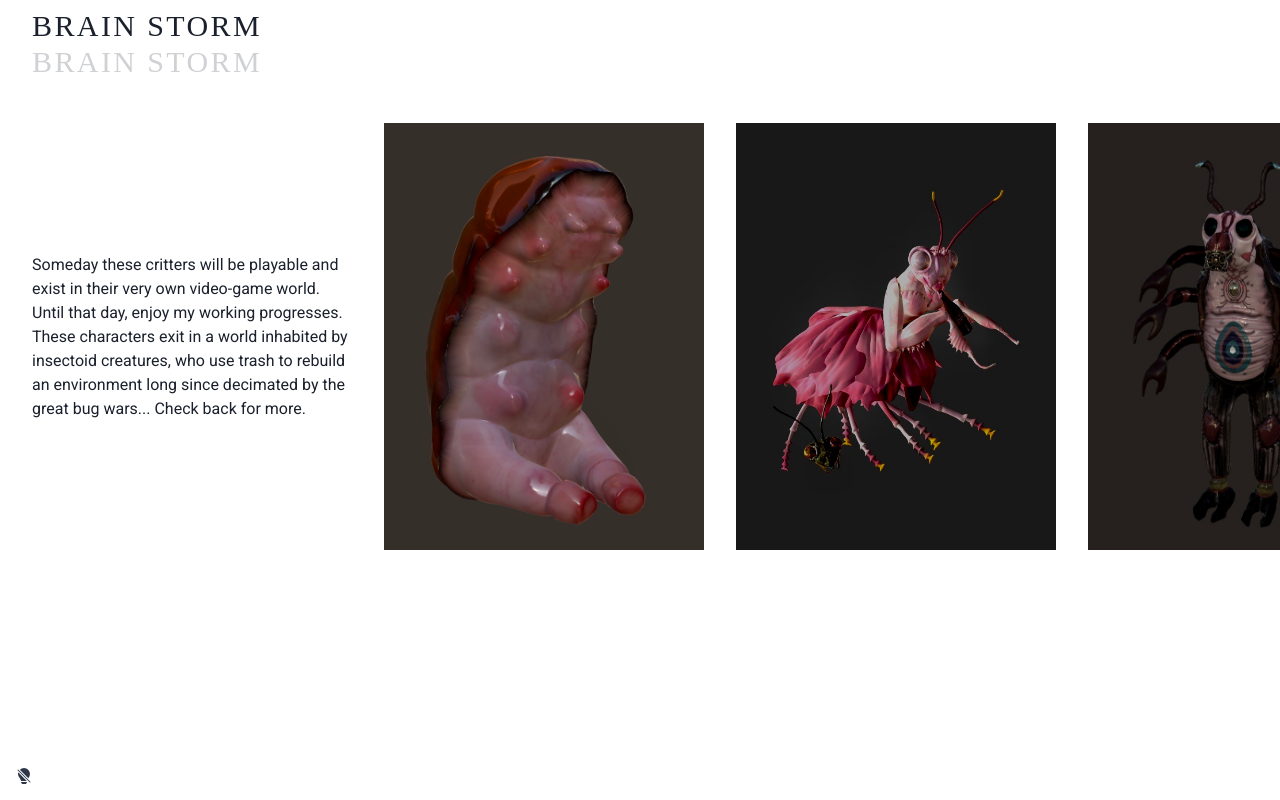
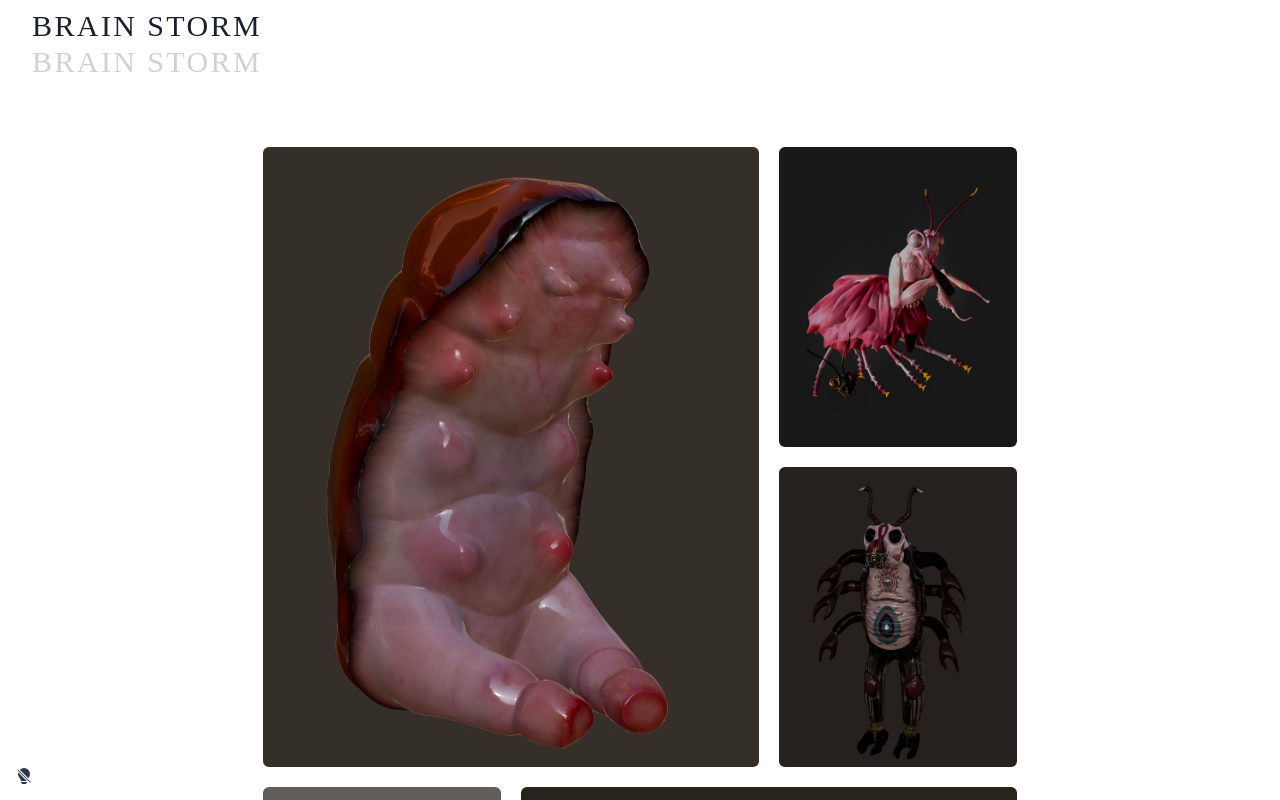
Before and after one commit to HannahBeattie/brainStorm, a Next.js app: page /characters in a window 1280 px wide. Shown: the top 800 px of the page. Built offline with nearby package versions, Linux system fonts and the light colour scheme; a web font is replaced by a local one.

Commit message:
fix missing monster pages

```diff
--- a/pages/characters.js
+++ b/pages/characters.js
@@ -1,111 +1,54 @@
-import {
-	Box,
-	HStack,
-	Image,
-	Modal,
-	ModalBody,
-	ModalCloseButton,
-	ModalContent,
-	ModalOverlay,
-	Text,
-	useDisclosure,
-	VStack,
-} from '@chakra-ui/react'
-import Head from 'next/head'
-import React, { useState } from 'react'
+import { Grid, GridItem, Image, VStack } from '@chakra-ui/react'
+import { useState } from 'react'
+import FadeIn from '~/components/animate/FadeIn'
+import getGridProps from '~/components/base/getGridProps'
+import { ImageModal, useImageModal } from '~/components/hooks/UseImageModal'
 
-function characters() {
+export default function Gallery() {
 	const monstPath = '/monsters'
 	const monstCount = 15
-	const monstUrls = []
+	const items = []
 	for (let ii = 0; ii < monstCount; ii++) {
-		monstUrls.push(`${monstPath}/${ii}.${ii === 9 ? 'png' : 'jpeg'}`)
+		items.push(`${monstPath}/${ii}.${ii === 9 ? 'png' : 'jpeg'}`)
 	}
-	const btnRef = React.useRef()
-	const { isOpen, onOpen, onClose } = useDisclosure()
-	const [selected, setSelected] = useState(monstUrls[0])
+	const { openImageNum, imageModalProps } = useImageModal({ items })
 	return (
-		<>
-			<Head>
-				<title>Character Design</title>
-			</Head>
+		<FadeIn>
+			<VStack
+				alignItems='center'
+				px={{ base: 4, md: 10 }}
+				pt={{ base: 4, md: 8 }}
+				spacing={4}
+			>
+				<Grid
+					gap={{ md: 5, base: '4' }}
+					maxW='6xl'
+					py={{ md: '6', base: '0' }}
+					templateColumns={{ md: 'repeat(3, 1fr)' }}
+					templateRows={{
+						md: `repeat(${Math.floor((monstCount * 2) / 3)}, 300px)`,
+					}}
+				>
+					{items.map((url, idx) => (
+						<GridItem key={url} {...getGridProps(idx)}>
+							<Image
+								borderRadius={'md'}
+								w='100%'
+								cursor={{ md: 'pointer' }}
+								boxShadow={'dark'}
+								h='100%'
+								flex='1'
+								alt={'3d character drawing'}
+								src={url}
+								fit='cover'
+								onClick={() => openImageNum(idx)}
+							/>
+						</GridItem>
+					))}
+				</Grid>
 
-			<HStack
-				display={{ base: 'none', md: 'flex' }}
-				maxW='100vw'
-				w='100vw'
-				overflowX='auto'
-				alignItems='center'
-				flex='1'
-				spacing='8'
-				p='8'
-			>
-				<Box minW={'20rem'}>
-					<Text>
-						Someday these critters will be playable and exist in their very own
-						video-game world. Until that day, enjoy my working progresses. These
-						characters exit in a world inhabited by insectoid creatures, who use trash
-						to rebuild an environment long since decimated by the great bug wars...
-						Check back for more.
-					</Text>
-				</Box>
-				{monstUrls.map((url, idx) => (
-					<Box
-						key={`monst-${idx}`}
-						minW={'20rem'}
-						onClick={() => {
-							setSelected(url)
-							onOpen()
-						}}
-						cursor='pointer'
-					>
-						<Image src={url} alt={`monster image number ${idx}`} />
-					</Box>
-				))}
-			</HStack>
-			<>
-				<Modal isOpen={isOpen} onClose={onClose}>
-					<ModalOverlay />
-					<ModalContent p='0'>
-						<ModalCloseButton color={'white'} />
-						<ModalBody p='0'>
-							<Box minW={'20rem'} onClick={onOpen}>
-								<Image src={selected} alt={`an image of a monster`} />
-							</Box>
-						</ModalBody>
-					</ModalContent>
-				</Modal>
-			</>
-
-			<VStack
-				display={{ base: 'flex', md: 'none' }}
-				alignItems='stretch'
-				flex='1'
-				spacing='8'
-				pb='8'
-			>
-				<Box paddingBottom={3} paddingTop={2} p={5}>
-					<Text>
-						Someday these critters will be playable and exist in their very own
-						video-game world. Until that day, enjoy my working progresses.
-						<br />
-						<br></br>
-						These characters exit in a world inhabited by insectoid creatures, who use
-						trash to rebuild an environment long since decimated by the great bug
-						wars...
-						<br />
-						<br></br>
-						Check back for more.
-					</Text>
-				</Box>
-				{monstUrls.map((url, idx) => (
-					<Box key={`monst-${idx}`}>
-						<Image src={url} alt={`monster image number ${idx}`} />
-					</Box>
-				))}
+				<ImageModal {...imageModalProps} />
 			</VStack>
-		</>
+		</FadeIn>
 	)
 }
-
-export default characters
```
Also changed, not shown: pages/new.js (deleted, +0 -54 lines).
